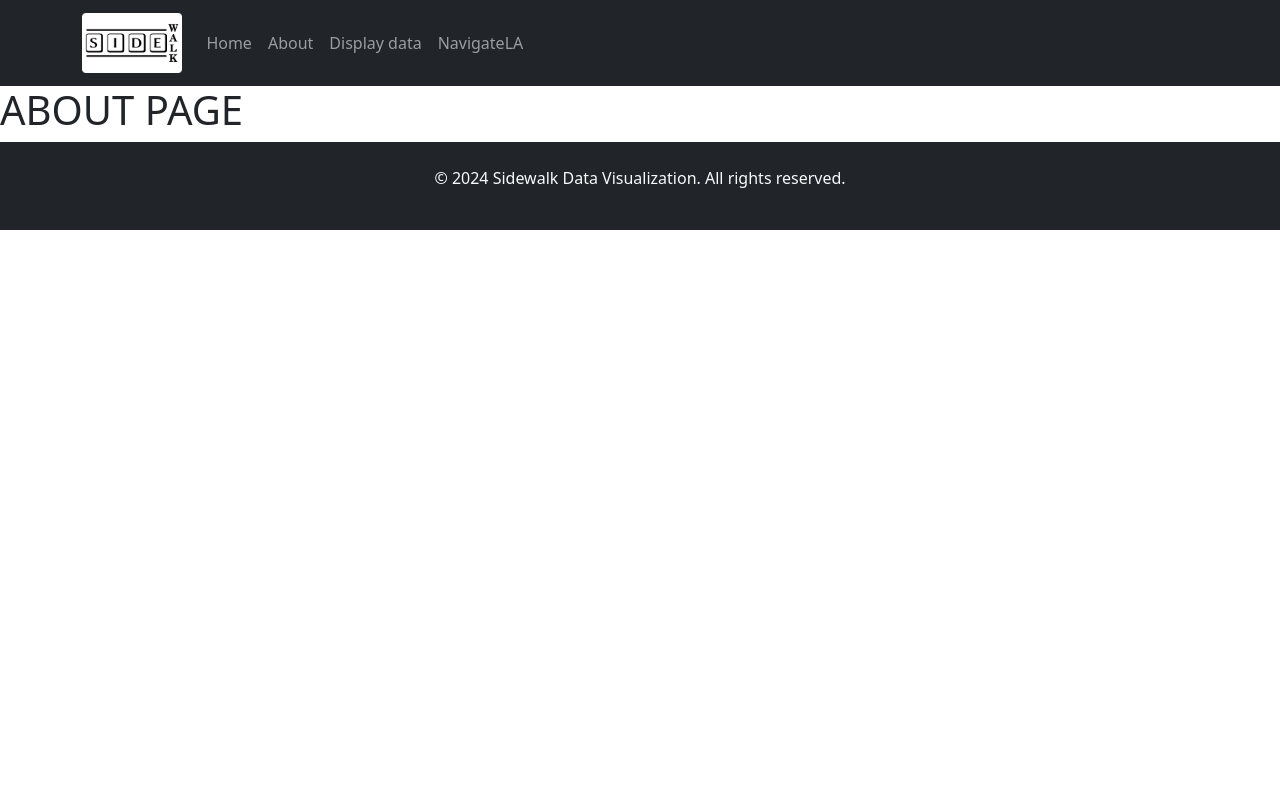
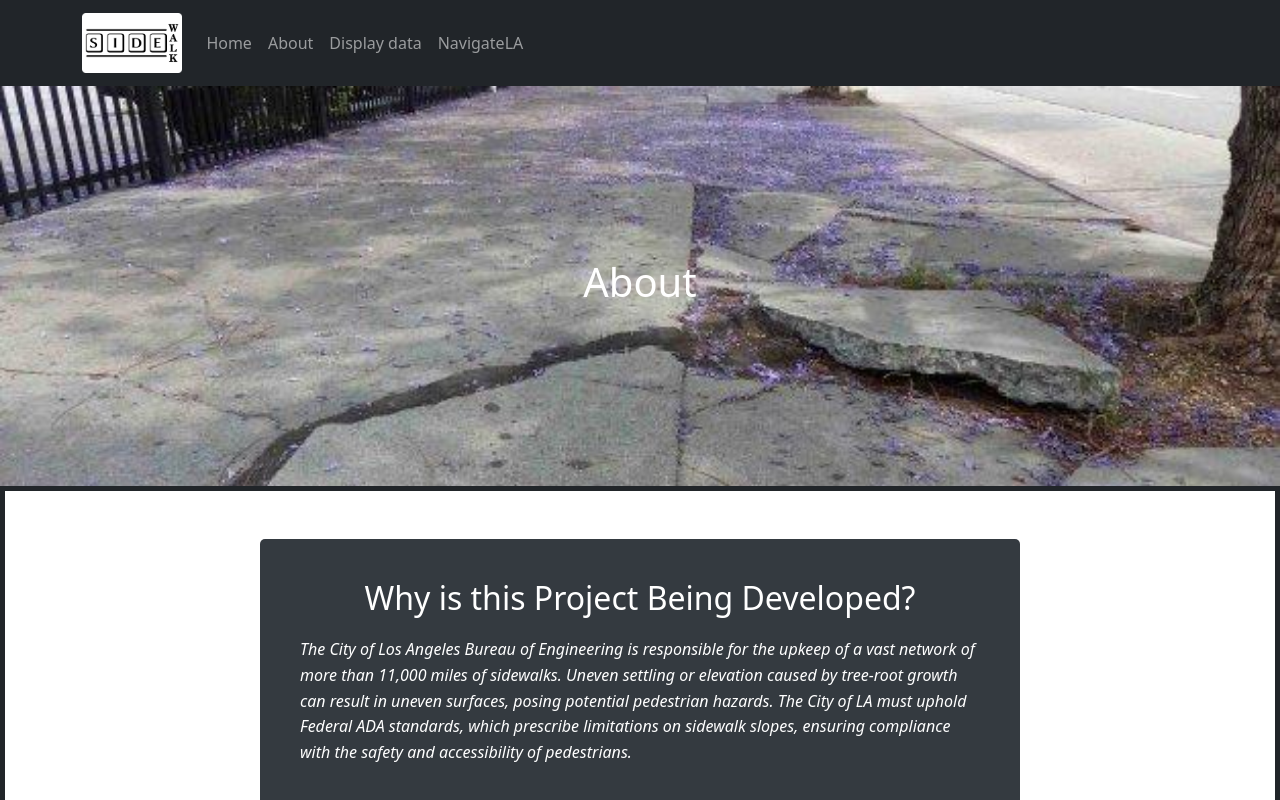
Before and after one commit to LudiJolo/2023-2024-boe-sidewalk-updated, a React (Create React App) app: page /about in a window 1280 px wide. Shown: the top 800 px of the page. Built offline with nearby package versions, Linux system fonts and the light colour scheme; no server answers; what aws-amplify would draw is missing.

Commit message:
about page update

```diff
--- a/amplify/cli.json
+++ b/amplify/cli.json
@@ -57,5 +57,7 @@
       "overrides": true
     }
   },
-    "debug": {}
+  "debug": {
+    "shareProjectConfig": false
   }
+}
--- /dev/null
+++ b/src/components/about/about.css
@@ -0,0 +1,82 @@
+.about-page {
+    width: 100%;
+    height: 100%;
+  }
+
+  header {
+    width: 100%;
+    height: 50vh;
+    display: flex;
+    align-items: center;
+    justify-content: center;
+    background-size: cover;
+    background-position: center;
+    color: white;
+  }
+
+  h1 {
+    text-align: center;
+    font-size: 2rem;
+  }
+
+  .overview {
+    padding: 20px;
+    border-radius: 5px;
+  }
+
+  .overview h2 {
+    color: #ffffff;
+    font-size: 2rem;
+    margin-bottom: 20px;
+  }
+
+  .overview p {
+    font-size: 1rem;
+    color: #ffffff;
+    line-height: 1.6;
+  }
+
+  /* Updated styles for the boxes */
+  .about-box {
+    background-color: #343a40;
+    color: #ffffff;
+    padding: 20px;
+    border-radius: 5px;
+    transition: all 0.3s ease;
+    display: flex;
+    flex-direction: column;
+    align-items: flex-start;
+  }
+
+  .about-box:hover {
+    background-color: #444;
+    transform: translateY(-5px);
+  }
+
+  /* Center the header */
+  .about-box h4 {
+    text-align: center;
+    margin-bottom: 15px;
+  }
+
+  /* Adjust padding for the icon */
+  .about-box .homeicon {
+    margin: 0 auto;
+    width: 64px;
+    height: 64px;
+    background: #ffffff;
+    transition: all 0.3s ease-out 0s;
+    display: flex;
+    align-items: center;
+    justify-content: center;
+    margin-bottom: 20px;
+    transform-style: preserve-3d;
+  }
+
+  /* Align text to the left within the box */
+  .about-box p {
+    text-align: left;
+    margin: 0;
+    font-size: 16px;
+    line-height: 1.5;
+  }
--- a/src/components/about/about.js
+++ b/src/components/about/about.js
@@ -1,9 +1,175 @@
-import React from "react";
+import React, { useEffect } from "react";
+import { Container, Row, Col } from "react-bootstrap";
+import headerImg from "./img/sidewalk.jpeg";
+import "./about.css";
+import AOS from "aos";
+import "aos/dist/aos.css";
 
-const About = (props) =>{
-    return <div>
-        <h1>ABOUT PAGE</h1>
+const About = (props) => {
+  useEffect(() => {
+    AOS.init();
+  }, []);
+
+  return (
+    <div className="about-page">
+      <header
+        style={{
+          backgroundImage: `url(${headerImg})`,
+          backgroundSize: "cover",
+          backgroundPosition: "center",
+          minHeight: "50vh",
+          display: "flex",
+          alignItems: "center",
+          justifyContent: "center",
+          color: "white",
+        }}
+      >
+        <h1>About</h1>
+      </header>
+      <main className="pb-5 border border-5 border-dark">
+        <Container>
+          <Row className="mt-5">
+            <Col
+              md={{ span: 8, offset: 2 }}
+              className="text-left mission-section"
+              style={{
+                color: "#ffffff",
+                backgroundColor: "#343a40",
+                padding: "20px",
+                borderRadius: "5px",
+                textAlign: "left",
+              }}
+              data-aos="fade-right"
+              data-aos-duration="1000"
+            >
+              <section className="overview">
+                <h2 style={{ textAlign: "center" }}>Why is this Project Being Developed?</h2>
+                <p style={{ fontStyle: "italic" }}>
+                  The City of Los Angeles Bureau of Engineering is responsible
+                  for the upkeep of a vast network of more than 11,000 miles of
+                  sidewalks. Uneven settling or elevation caused by tree-root
+                  growth can result in uneven surfaces, posing potential
+                  pedestrian hazards. The City of LA must uphold Federal ADA
+                  standards, which prescribe limitations on sidewalk slopes,
+                  ensuring compliance with the safety and accessibility of
+                  pedestrians.
+                </p>
+              </section>
+            </Col>
+          </Row>
+          <Row className="mt-5">
+            <Col
+              md={{ span: 8, offset: 2 }}
+              className="text-left mission-section"
+              style={{
+                color: "#ffffff",
+                backgroundColor: "#343a40",
+                padding: "20px",
+                borderRadius: "5px",
+                textAlign: "left",
+              }}
+              data-aos="fade-right"
+              data-aos-duration="1000"
+            >
+              <section className="overview">
+                <h2 style={{ textAlign: "center" }}>The Importance of Usable and Accessible Sidewalks</h2>
+                <p style={{ fontStyle: "italic" }}>
+                  Sidewalks, like all capital assets, degrade over time and
+                  require maintenance to extend their useful life. Through age,
+                  ground settlement, or other natural processes, sidewalks can
+                  become cracked, broken, shifted, or uplifted. The root
+                  systems of City trees, construction, and other external
+                  factors can also damage sidewalks. Whatever the cause,
+                  sidewalk defects can and do become a dangerous hazard if left
+                  unaddressed. The City is often held responsible for injuries
+                  caused by sidewalk defects. Injured parties who can prove
+                  that the City was negligent or had sufficient notice of a
+                  dangerous condition on a property in the City's control may
+                  receive compensation for their injuries.
+                </p>
+              </section>
+            </Col>
+          </Row>
+          <Row className="mt-5">
+            <Col
+              md={{ span: 8, offset: 2 }}
+              className="text-left mission-section"
+              style={{
+                color: "#ffffff",
+                backgroundColor: "#343a40",
+                padding: "20px",
+                borderRadius: "5px",
+                textAlign: "left",
+              }}
+              data-aos="fade-right"
+              data-aos-duration="1000"
+            >
+              <section className="overview">
+                <h2 style={{ textAlign: "center" }}>2023-2024 Student Goals</h2>
+                <p style={{ fontStyle: "italic" }}>
+                  This is the sixth term of a multi-year project. In the last
+                  term, a rover has been successfully fabricated. Now, the
+                  rover is capable of 1) moving with remote control, 2)
+                  measuring crossing slopes and running slopes, 3) collecting
+                  GPS data, and 4) taking photo images. In this term, we will
+                  develop a module to measure vertical and horizontal
+                  displacement by partnering with the Mechanical Department. In
+                  addition, we will continue developing various software by
+                  focusing on the following tasks:
+                </p>
+                <ol>
+                  <li>
+                    Work with ME Department to implement a module to collect
+                    vertical and horizontal displacement.
+                    <ul>
+                      <li>
+                        Students shall implement a module to collect
+                        horizontal/vertical displacement on the sidewalk by
+                        equipping the rover with distance-measuring components.
+                      </li>
+                      <li>
+                        Students shall develop a program to identify the severity
+                        of vertical and horizontal displacement from the sensor
+                        data.
+                      </li>
+                    </ul>
+                  </li>
+                  <li>
+                    Perform field tests and verify calibration of slope
+                    measurement on the current data collection process.
+                    <ul>
+                      <li>
+                        Students shall perform extensive field tests to assess
+                        the system for field deployment preparation.
+                      </li>
+                      <li>
+                        Students shall work with East Los Angeles College (ELAC)
+                        Civil Engineering Department to verify the correct
+                        procedure for collecting slope measurements in the
+                        current data collection process.
+                      </li>
+                    </ul>
+                  </li>
+                  <li>
+                    Integrate the front-end and back-end systems with Ubiquity
+                    Magni Rover.
+                    <ul>
+                      <li>
+                        Students shall integrate the existing front-end system
+                        providing a graphical user interface and integration
+                        with NavigateLA, and the existing back-end system with
+                        Ubiquity Magni Rover.
+                      </li>
+                    </ul>
+                  </li>
+                </ol>
+              </section>
+            </Col>
+          </Row>
+        </Container>
+      </main>
     </div>
+  );
 };
 
 export default About;
```
Also changed, not shown: src/components/about/img/sidewalk.jpeg (added). Lines whose indentation alone changed are shown as unchanged.
